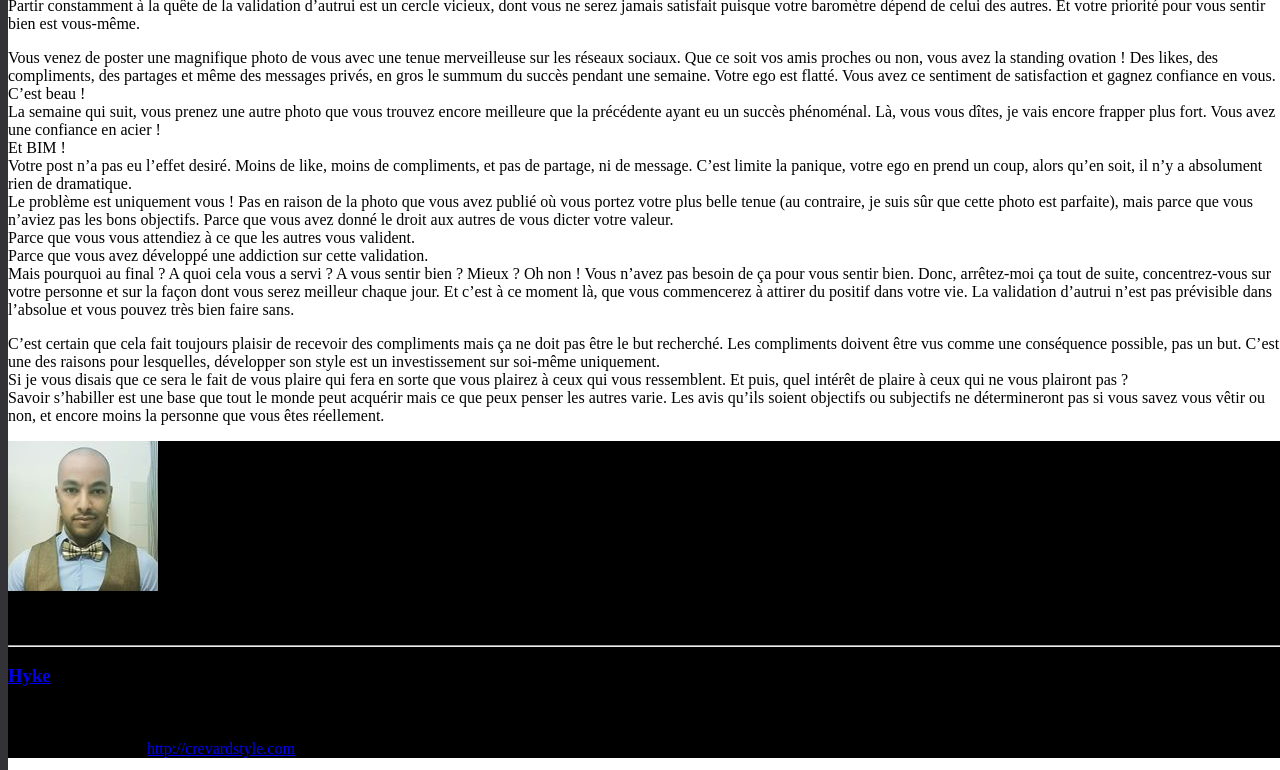
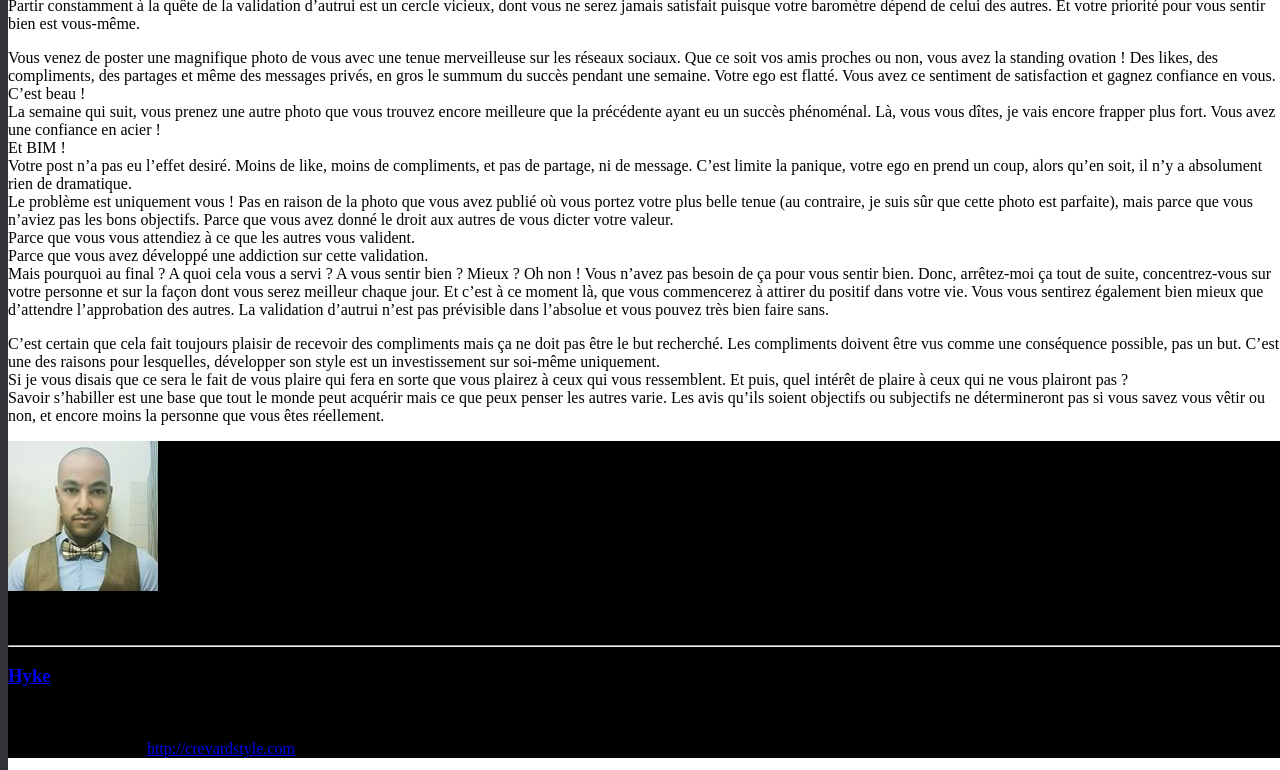
Before and after one commit to darkh2/darkh2.github.io, a Jekyll site: the page built from _posts/2018-12-19-Le-regard-des-autres-sur-votre-style.md, in a window 1280 px wide and 900 px high, scrolled down 860 px, cut to the strip 0-770 px from the top of the window. Built offline with Jekyll 4.4.1, drawn with Linux system fonts in a browser that asks for light colours; comment, search, counter and statistics services are not loaded.

Commit message:
Create 2018-12-19-Le-regard-des-autres-sur-votre-style.md

```diff
--- a/_posts/2018-12-19-Le-regard-des-autres-sur-votre-style.md
+++ b/_posts/2018-12-19-Le-regard-des-autres-sur-votre-style.md
@@ -34,7 +34,7 @@ Le problème est uniquement vous ! Pas en raison de la photo que vous avez publi
 Parce que vous avez donné le droit aux autres de vous dicter votre valeur.
 Parce que vous vous attendiez à ce que les autres vous valident.
 Parce que vous avez développé une addiction sur cette validation.
-Mais pourquoi au final ? A quoi cela vous a servi ? A vous sentir bien ? Mieux ? Oh non ! Vous n'avez pas besoin de ça pour vous sentir bien. Donc, arrêtez-moi ça tout de suite, concentrez-vous sur votre personne et sur la façon dont vous serez meilleur chaque jour. Et c'est à ce moment là, que vous commencerez à attirer du positif dans votre vie. La validation d'autrui n'est pas prévisible dans l'absolue et vous pouvez très bien faire sans.
+Mais pourquoi au final ? A quoi cela vous a servi ? A vous sentir bien ? Mieux ? Oh non ! Vous n'avez pas besoin de ça pour vous sentir bien. Donc, arrêtez-moi ça tout de suite, concentrez-vous sur votre personne et sur la façon dont vous serez meilleur chaque jour. Et c'est à ce moment là, que vous commencerez à attirer du positif dans votre vie. Vous vous sentirez également bien mieux que d'attendre l'approbation des autres. La validation d'autrui n'est pas prévisible dans l'absolue et vous pouvez très bien faire sans.
 
 C'est certain que cela fait toujours plaisir de recevoir des compliments mais ça ne doit pas être le but recherché. Les compliments doivent être vus comme une conséquence possible, pas un but. C'est une des raisons pour lesquelles, développer son style est un investissement sur soi-même uniquement.
 Si je vous disais que ce sera le fait de vous plaire qui fera en sorte que vous plairez à ceux qui vous ressemblent. Et puis, quel intérêt de plaire à ceux qui ne vous plairont pas ?
```
